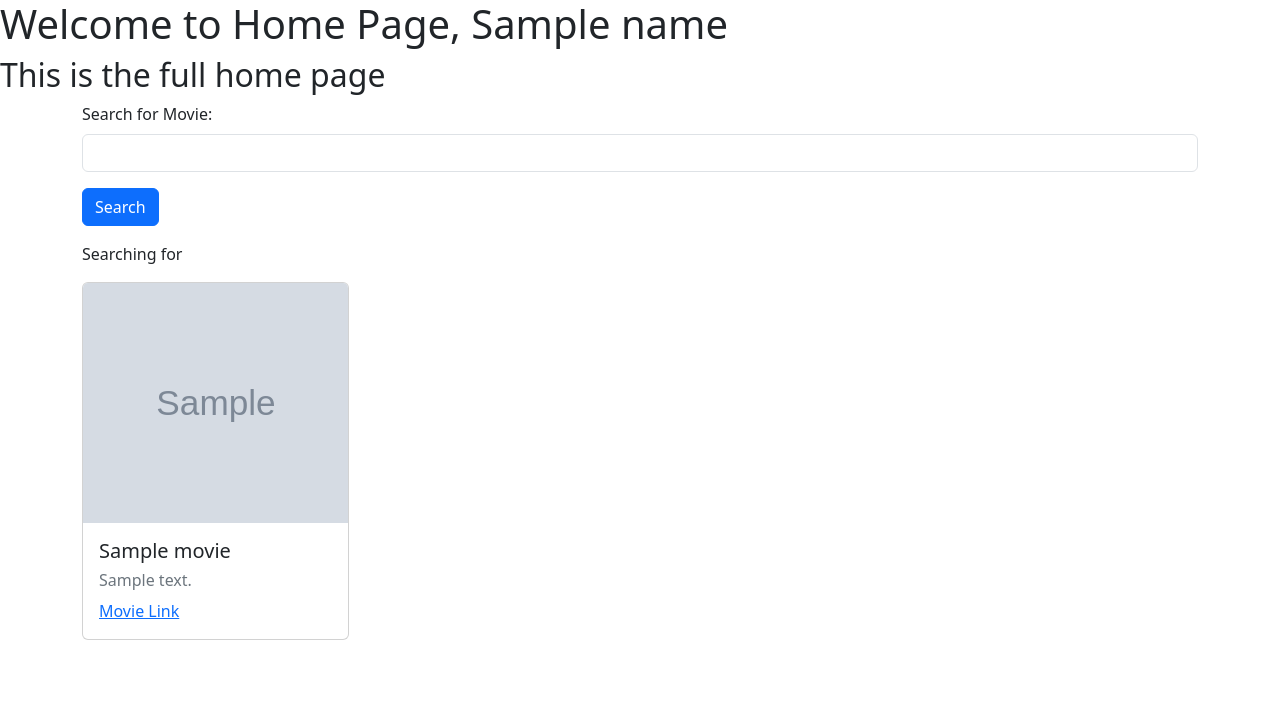
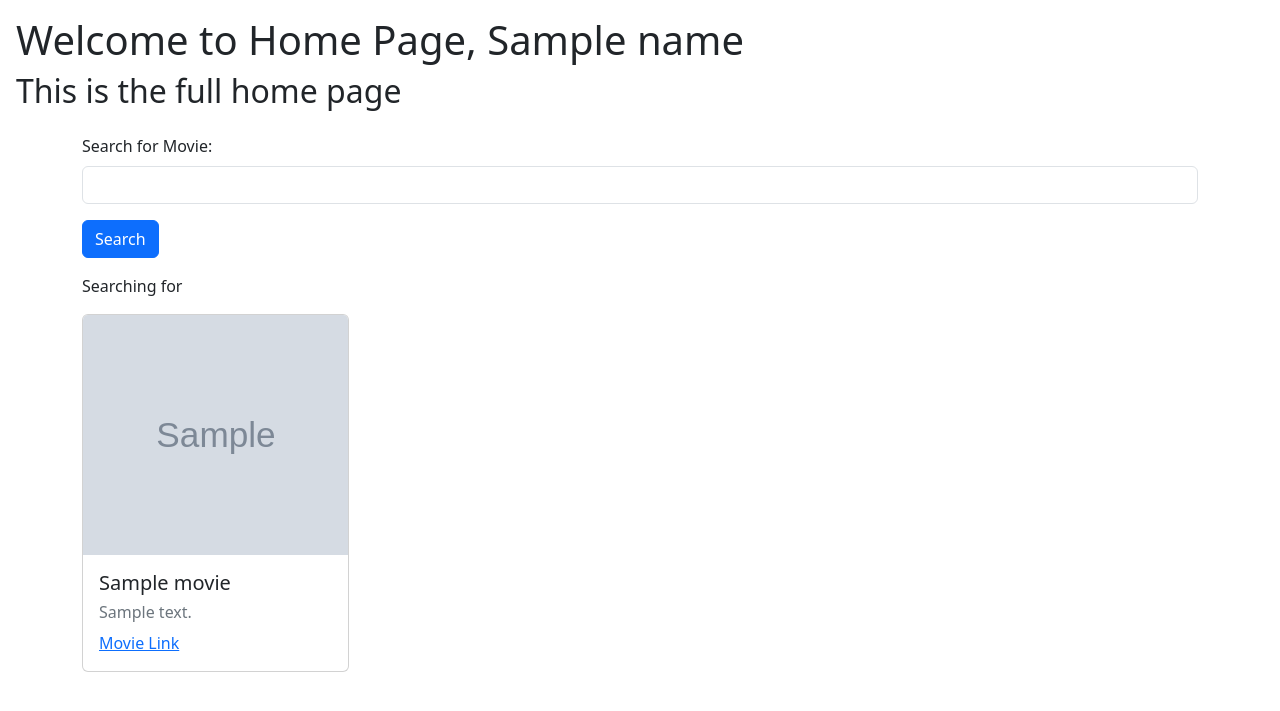
Before and after one commit to Unbot2313/moviereviews, a Django app: template movie/templates/home.html in a window 1280 px wide. Shown: the top 711 px of the page. Run offline with Django 5.2, Linux system fonts and the light colour scheme; the template is opened without the code that fills it: most values are stand-ins (such as "Sample title", 1, 10 or a date in 2020); grey boxes marked "Sample" are stand-in pictures.

Commit message:
fix: home page spacing

```diff
--- a/movie/templates/home.html
+++ b/movie/templates/home.html
@@ -3,8 +3,11 @@
 </head>
 
 <!-- <h1>Welcome to Home Page</h1>  -->
-<h1>Welcome to Home Page, {{ name }}</h1>
-<h2>This is the full home page</h2>
+ <div class="p-3">
+    <h1>Welcome to Home Page, {{ name }}</h1>
+    <h2>This is the full home page</h2>
+ </div>
+
 
 <div class="container">
     <form action="">
@@ -17,7 +20,7 @@
         <button type="submit" class="btn btn-primary">Search</button>
     </form>
     <p>Searching for {{searchTerm}}</p>
-    <div class="row row-cols-1 row-cols-sm-2 row-cols-md-3 row-cols-lg-4 g-3">
+    <div class="row row-cols-1 row-cols-md-3 row-cols-lg-4 g-3">
         {% for movie in movies %}
             <div class="col">
                 <div class="card h-100">
```
